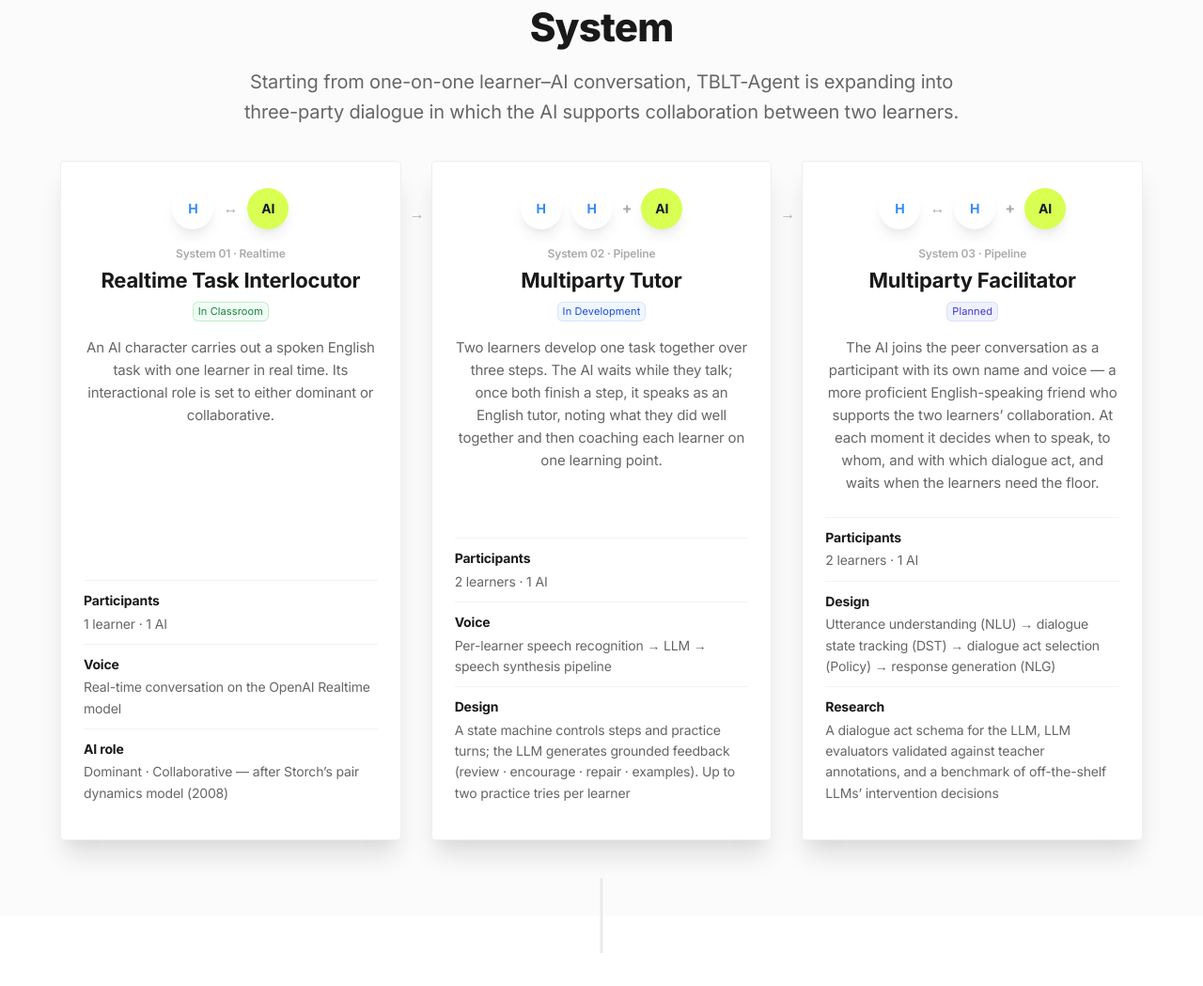
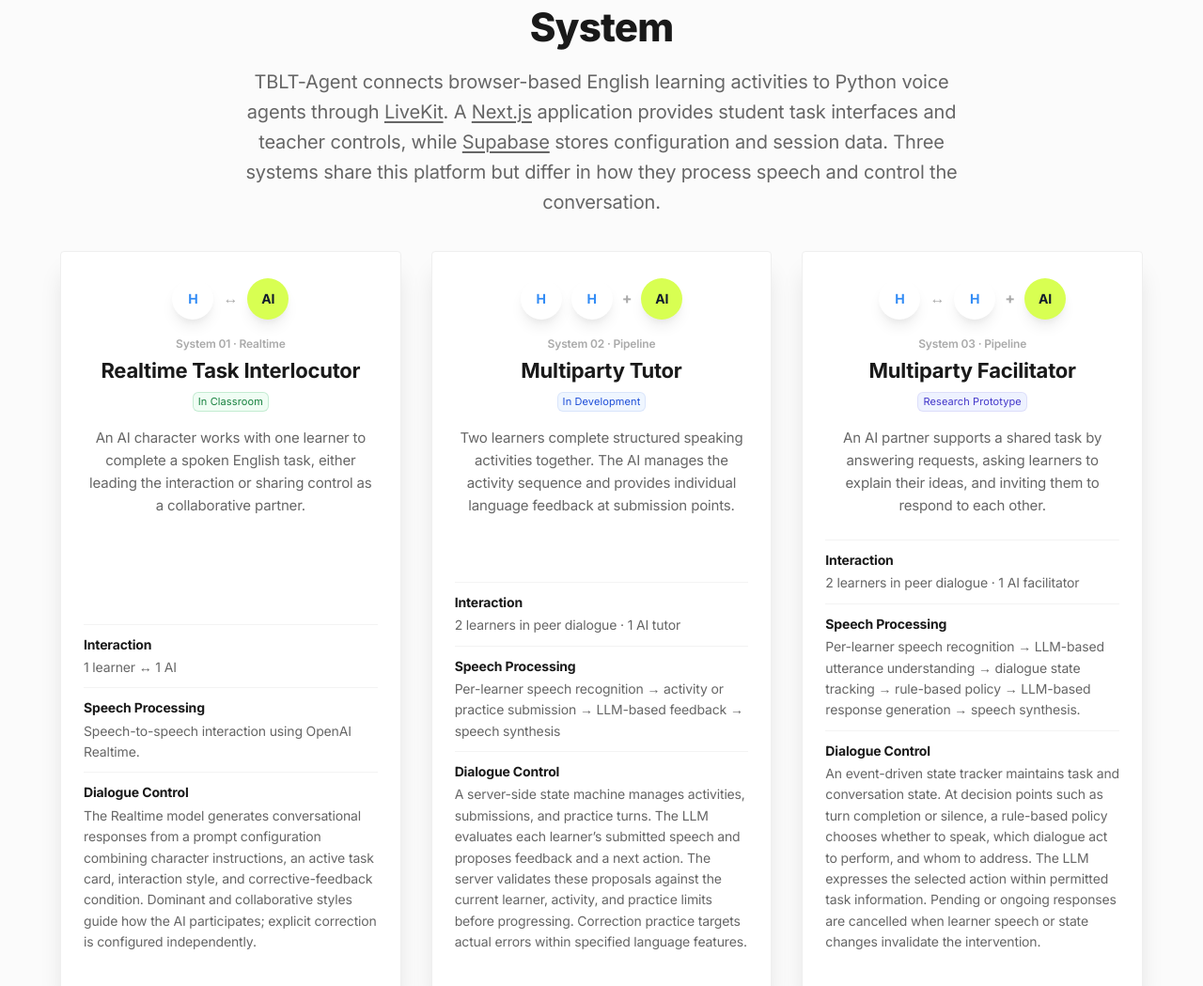
Before and after one commit to Ridealist/team-GSNU, an Astro site: page /en in a window 1280 px wide. Shown: the part 1030-2079 px from the top of the page at 94% size. Built offline with nearby package versions, Linux system fonts and the light colour scheme; Astro itself is replaced by a stand-in of ours.

Commit message:
Update bilingual system descriptions, team introduction, and study visuals

```diff
--- a/src/styles/global.css
+++ b/src/styles/global.css
@@ -258,7 +258,6 @@ a:focus-visible, button:focus-visible { outline: 3px solid var(--lime); outline-
 .rp-card > p { margin: 0 0 8px; color: var(--rp-muted); font-size: 16px; }
 .rp-systems { display: grid; grid-template-columns: repeat(3, 1fr); gap: 32px; align-items: stretch; margin: 0; padding: 0; list-style: none; }
 .rp-system { position: relative; justify-content: flex-start; padding: 28px 24px; }
-.rp-system + .rp-system::before { position: absolute; top: 56px; left: -24px; content: "→"; color: var(--rp-faint); transform: translateY(-50%); }
 .rp-system .rp-system__term { margin: 0 0 4px; color: var(--rp-faint); font-size: 12px; font-weight: 600; }
 .rp-system h3 { margin-bottom: 8px; font-size: 22px; }
 .rp-system .rp-tags { margin-bottom: 16px; }
@@ -333,7 +332,6 @@ a:focus-visible, button:focus-visible { outline: 3px solid var(--lime); outline-
 @media (max-width: 1024px) {
   .rp-steps { grid-template-columns: 1fr; max-width: 640px; }
   .rp-systems { grid-template-columns: 1fr; max-width: 640px; margin-inline: auto; gap: 40px; }
-  .rp-system + .rp-system::before { top: -28px; left: 50%; transform: translateX(-50%) rotate(90deg); }
 }
 
 @media (max-width: 720px) {
--- a/src/views/HomePage.astro
+++ b/src/views/HomePage.astro
@@ -20,18 +20,18 @@ const content = {
     ],
     tryIt: "시스템 체험하기",
     systemHeading: "System",
-    systemBody: "학습자 1명과 AI의 1:1 대화에서 출발해, 두 학습자의 협력을 AI가 지원하는 3자 대화로 확장하고 있습니다.",
+    systemBody: "TBLT-Agent는 <a href=\"https://livekit.com/\" target=\"_blank\" rel=\"noopener noreferrer\">LiveKit</a>을 통해 브라우저 기반 영어 학습 활동과 Python 음성 에이전트를 연결합니다. <a href=\"https://nextjs.org/\" target=\"_blank\" rel=\"noopener noreferrer\">Next.js</a> 애플리케이션은 학생용 과업 인터페이스와 교사용 제어 기능을 제공하고, <a href=\"https://supabase.com/\" target=\"_blank\" rel=\"noopener noreferrer\">Supabase</a>는 설정과 세션 데이터를 저장합니다. 세 시스템은 이 플랫폼을 공유하지만, 음성을 처리하고 대화를 제어하는 방식이 다릅니다.",
     systems: [
       {
         term: "System 01 · Realtime",
         tags: ["In Classroom"],
         visual: ["H", "↔", "AI"],
         title: "Realtime Task Interlocutor",
-        body: "AI 캐릭터가 학습자 1명과 영어 말하기 과업을 실시간 음성으로 함께 수행합니다. AI의 상호작용 역할은 주도형 또는 협력형으로 설정합니다.",
+        body: "AI 캐릭터가 학습자 1명과 함께 영어 말하기 과업을 완수하며, 상호작용을 주도하거나 협력 파트너로서 주도권을 나눕니다.",
         details: [
-          { label: "참여자", body: "학습자 1명 · AI 1명" },
-          { label: "음성 처리", body: "OpenAI Realtime 모델 기반 실시간 대화" },
-          { label: "AI 역할", body: "주도형(Dominant) · 협력형(Collaborative) — Storch의 pair dynamics model (2008)" },
+          { label: "Interaction", body: "학습자 1명 ↔ AI 1명" },
+          { label: "Speech Processing", body: "OpenAI Realtime을 활용해 음성을 입력받아 음성으로 응답하는 상호작용." },
+          { label: "Dialogue Control", body: "Realtime 모델은 캐릭터 지침, 현재 적용된 과업 카드, 상호작용 방식, 교정 피드백 조건을 조합한 프롬프트 설정에 따라 대화 응답을 생성합니다. 주도형과 협력형은 AI가 참여하는 방식을 안내하며, 명시적 교정은 상호작용 방식과 별도로 설정합니다." },
         ],
       },
       {
@@ -39,23 +39,23 @@ const content = {
         tags: ["In Development"],
         visual: ["H", "H", "+", "AI"],
         title: "Multiparty Tutor",
-        body: "두 학습자가 하나의 과업을 세 단계에 걸쳐 함께 발전시킵니다. 학습자끼리 대화하는 동안 AI는 기다리고, 두 학습자가 단계를 마치면 영어 튜터로서 함께 잘한 점을 짚은 뒤 학습자별 학습 포인트를 지도합니다.",
+        body: "두 학습자가 구조화된 말하기 활동을 함께 수행합니다. AI는 활동 순서를 관리하고 제출 시점에 개별 언어 피드백을 제공합니다.",
         details: [
-          { label: "참여자", body: "학습자 2명 · AI 1명" },
-          { label: "음성 처리", body: "학습자별 음성 인식 → LLM → 음성 합성 파이프라인" },
-          { label: "설계", body: "단계 진행과 연습 횟수는 상태 기계가 관리하고, LLM은 대화 근거에 따른 피드백(review · encourage · repair · examples)을 생성. 학습자별 연습은 최대 2회" },
+          { label: "Interaction", body: "학습자 2명의 짝 대화 · AI 튜터 1명" },
+          { label: "Speech Processing", body: "학습자별 음성 인식 → 활동 또는 연습 결과 제출 → LLM 기반 피드백 → 음성 합성" },
+          { label: "Dialogue Control", body: "서버 측 상태 기계가 활동, 제출, 연습 차례를 관리합니다. LLM은 각 학습자가 제출한 발화를 평가하고 피드백과 다음 행동을 제안합니다. 서버는 진행하기 전에 현재 학습자, 활동, 연습 제한에 비추어 제안을 검증합니다. 교정 연습은 지정된 언어 형식에서 실제로 발생한 오류를 대상으로 합니다." },
         ],
       },
       {
         term: "System 03 · Pipeline",
-        tags: ["Planned"],
+        tags: ["Research Prototype"],
         visual: ["H", "↔", "H", "+", "AI"],
         title: "Multiparty Facilitator",
-        body: "AI가 이름과 목소리를 가진 대화 안의 참여자, 영어에 능숙한 친구로서 두 학습자의 협력을 지원합니다. 매 순간 지금 말할지, 누구에게 말할지, 어떤 대화 행위가 필요한지를 판단하며, 학습자에게 발화 기회가 필요하면 기다립니다.",
+        body: "AI 파트너는 요청에 답하고, 학습자에게 자신의 생각을 설명하도록 질문하며, 서로의 말에 응답하도록 유도해 공동 과업을 지원합니다.",
         details: [
-          { label: "참여자", body: "학습자 2명 · AI 1명" },
-          { label: "설계", body: "발화 해석(NLU) → 대화 상태 추적(DST) → 대화 행위 선택(Policy) → 문장 생성(NLG)" },
-          { label: "연구", body: "LLM 대화 행위 스키마 정의, 교사 주석 기반 LLM 평가자 검증, 상용 LLM의 개입 판단 벤치마크" },
+          { label: "Interaction", body: "학습자 2명의 짝 대화 · AI 촉진자 1명" },
+          { label: "Speech Processing", body: "학습자별 음성 인식 → LLM 기반 발화 이해 → 대화 상태 추적 → 규칙 기반 정책 → LLM 기반 응답 생성 → 음성 합성." },
+          { label: "Dialogue Control", body: "이벤트 기반 상태 추적기가 과업과 대화 상태를 유지합니다. 발화 차례의 종료나 침묵 같은 의사결정 시점에 규칙 기반 정책이 발화 여부, 수행할 대화 행위, 발화 대상을 선택합니다. LLM은 허용된 과업 정보 안에서 선택된 행동을 언어로 표현합니다. 학습자의 발화나 상태 변화로 개입이 더 이상 유효하지 않으면 대기 중이거나 진행 중인 응답을 취소합니다." },
         ],
       },
     ],
@@ -95,12 +95,12 @@ const content = {
       {
         term: "Study 02 · 2026 Fall",
         visualConditions: [
-          { label: "1반 · 학습자–학습자", tokens: ["H", "↔", "H"] },
+          { label: "1반 · 학습자–학습자", tokens: ["H", "H"] },
           { label: "2–3반 · AI 과업 참여자", tokens: ["H", "↔", "AI"] },
-          { label: "4반 · AI 튜터", tokens: ["H", "↔", "H", "+", "AI"] },
+          { label: "4반 · AI 튜터", tokens: ["H", "H", "+", "AI"] },
         ],
         statuses: [{ label: "진행 중", tone: "blue" }],
-        visual: ["H", "↔", "H", "+", "AI"],
+        visual: ["H", "H", "+", "AI"],
         title: "짝 활동에서의 AI 튜터링과 과업 참여",
         body: "2026년 10–11월, L9 과업을 통해 학습자끼리의 짝 활동, AI가 짝 역할을 맡는 과업, AI 튜터가 지원하는 짝 활동을 비교합니다. AI 과업 참여 조건에서는 명시적 피드백 제공 여부도 비교합니다.",
         details: [
@@ -124,6 +124,7 @@ const content = {
       },
     ],
     teamHeading: "Team",
+    teamBody: "TBLT-Agent 팀은 언어 학습 이론, 교실 실천, AI 시스템 개발을 연결합니다.",
     publicationsHeading: "Publications",
   },
   en: {
@@ -137,18 +138,18 @@ const content = {
     ],
     tryIt: "Try the System",
     systemHeading: "System",
-    systemBody: "Starting from one-on-one learner–AI conversation, TBLT-Agent is expanding into three-party dialogue in which the AI supports collaboration between two learners.",
+    systemBody: "TBLT-Agent connects browser-based English learning activities to Python voice agents through <a href=\"https://livekit.com/\" target=\"_blank\" rel=\"noopener noreferrer\">LiveKit</a>. A <a href=\"https://nextjs.org/\" target=\"_blank\" rel=\"noopener noreferrer\">Next.js</a> application provides student task interfaces and teacher controls, while <a href=\"https://supabase.com/\" target=\"_blank\" rel=\"noopener noreferrer\">Supabase</a> stores configuration and session data. Three systems share this platform but differ in how they process speech and control the conversation.",
     systems: [
       {
         term: "System 01 · Realtime",
         tags: ["In Classroom"],
         visual: ["H", "↔", "AI"],
         title: "Realtime Task Interlocutor",
-        body: "An AI character carries out a spoken English task with one learner in real time. Its interactional role is set to either dominant or collaborative.",
+        body: "An AI character works with one learner to complete a spoken English task, either leading the interaction or sharing control as a collaborative partner.",
         details: [
-          { label: "Participants", body: "1 learner · 1 AI" },
-          { label: "Voice", body: "Real-time conversation on the OpenAI Realtime model" },
-          { label: "AI role", body: "Dominant · Collaborative — after Storch’s pair dynamics model (2008)" },
+          { label: "Interaction", body: "1 learner ↔ 1 AI" },
+          { label: "Speech Processing", body: "Speech-to-speech interaction using OpenAI Realtime." },
+          { label: "Dialogue Control", body: "The Realtime model generates conversational responses from a prompt configuration combining character instructions, an active task card, interaction style, and corrective-feedback condition. Dominant and collaborative styles guide how the AI participates; explicit correction is configured independently." },
         ],
       },
       {
@@ -156,23 +157,23 @@ const content = {
         tags: ["In Development"],
         visual: ["H", "H", "+", "AI"],
         title: "Multiparty Tutor",
-        body: "Two learners develop one task together over three steps. The AI waits while they talk; once both finish a step, it speaks as an English tutor, noting what they did well together and then coaching each learner on one learning point.",
+        body: "Two learners complete structured speaking activities together. The AI manages the activity sequence and provides individual language feedback at submission points.",
         details: [
-          { label: "Participants", body: "2 learners · 1 AI" },
-          { label: "Voice", body: "Per-learner speech recognition → LLM → speech synthesis pipeline" },
-          { label: "Design", body: "A state machine controls steps and practice turns; the LLM generates grounded feedback (review · encourage · repair · examples). Up to two practice tries per learner" },
+          { label: "Interaction", body: "2 learners in peer dialogue · 1 AI tutor" },
+          { label: "Speech Processing", body: "Per-learner speech recognition → activity or practice submission → LLM-based feedback → speech synthesis" },
+          { label: "Dialogue Control", body: "A server-side state machine manages activities, submissions, and practice turns. The LLM evaluates each learner’s submitted speech and proposes feedback and a next action. The server validates these proposals against the current learner, activity, and practice limits before progressing. Correction practice targets actual errors within specified language features." },
         ],
       },
       {
         term: "System 03 · Pipeline",
-        tags: ["Planned"],
+        tags: ["Research Prototype"],
         visual: ["H", "↔", "H", "+", "AI"],
         title: "Multiparty Facilitator",
-        body: "The AI joins the peer conversation as a participant with its own name and voice — a more proficient English-speaking friend who supports the two learners’ collaboration. At each moment it decides when to speak, to whom, and with which dialogue act, and waits when the learners need the floor.",
+        body: "An AI partner supports a shared task by answering requests, asking learners to explain their ideas, and inviting them to respond to each other.",
         details: [
-          { label: "Participants", body: "2 learners · 1 AI" },
-          { label: "Design", body: "Utterance understanding (NLU) → dialogue state tracking (DST) → dialogue act selection (Policy) → response generation (NLG)" },
-          { label: "Research", body: "A dialogue act schema for the LLM, LLM evaluators validated against teacher annotations, and a benchmark of off-the-shelf LLMs’ intervention decisions" },
+          { label: "Interaction", body: "2 learners in peer dialogue · 1 AI facilitator" },
+          { label: "Speech Processing", body: "Per-learner speech recognition → LLM-based utterance understanding → dialogue state tracking → rule-based policy → LLM-based response generation → speech synthesis." },
+          { label: "Dialogue Control", body: "An event-driven state tracker maintains task and conversation state. At decision points such as turn completion or silence, a rule-based policy chooses whether to speak, which dialogue act to perform, and whom to address. The LLM expresses the selected action within permitted task information. Pending or ongoing responses are cancelled when learner speech or state changes invalidate the intervention." },
         ],
       },
     ],
@@ -212,12 +213,12 @@ const content = {
       {
         term: "Study 02 · 2026 Fall",
         visualConditions: [
-          { label: "Class 1 · Learner–learner", tokens: ["H", "↔", "H"] },
+          { label: "Class 1 · Learner–learner", tokens: ["H", "H"] },
           { label: "Classes 2–3 · AI task participant", tokens: ["H", "↔", "AI"] },
-          { label: "Class 4 · AI tutor", tokens: ["H", "↔", "H", "+", "AI"] },
+          { label: "Class 4 · AI tutor", tokens: ["H", "H", "+", "AI"] },
         ],
         statuses: [{ label: "In Progress", tone: "blue" }],
-        visual: ["H", "↔", "H", "+", "AI"],
+        visual: ["H", "H", "+", "AI"],
         title: "AI Tutoring and Task Participation in Pair Work",
         body: "We compare learner–learner pair work, learner–AI pair work, and pair work supported by an AI tutor. When AI serves as a task participant (learner–AI pair work), we also compare explicit-feedback and no-feedback conditions.",
         details: [
@@ -241,6 +242,7 @@ const content = {
       },
     ],
     teamHeading: "Team",
+    teamBody: "The TBLT-Agent team connects language learning theory, classroom practice, and AI system development.",
     publicationsHeading: "Publications",
   },
 } as const;
@@ -254,7 +256,7 @@ const institutions = [
   { name: "KAIST", file: "kaist.png", height: 32, emblem: false },
   { name: "Cheongju National University of Education", file: "cnue.svg", height: 48, emblem: true },
 ];
-const tagTone: Record<string, string> = { "In Classroom": "green", "In Development": "blue", Planned: "purple" };
+const tagTone: Record<string, string> = { "In Classroom": "green", "In Development": "blue", "Research Prototype": "purple" };
 ---
 
 <BaseLayout locale={locale} title={copy.title} description={copy.description}>
@@ -281,7 +283,7 @@ const tagTone: Record<string, string> = { "In Classroom": "green", "In Developme
       <div class="rp-container">
         <header class="rp-section__header">
           <h2 id="system-heading">{copy.systemHeading}</h2>
-          <p>{copy.systemBody}</p>
+          <p set:html={copy.systemBody} />
         </header>
         <ol class="rp-systems">
           {copy.systems.map((system) => (
@@ -375,6 +377,7 @@ const tagTone: Record<string, string> = { "In Classroom": "green", "In Developme
       <div class="rp-container">
         <header class="rp-section__header">
           <h2 id="team-heading">{copy.teamHeading}</h2>
+          <p>{copy.teamBody}</p>
         </header>
         <TeamGroups />
       </div>
```
